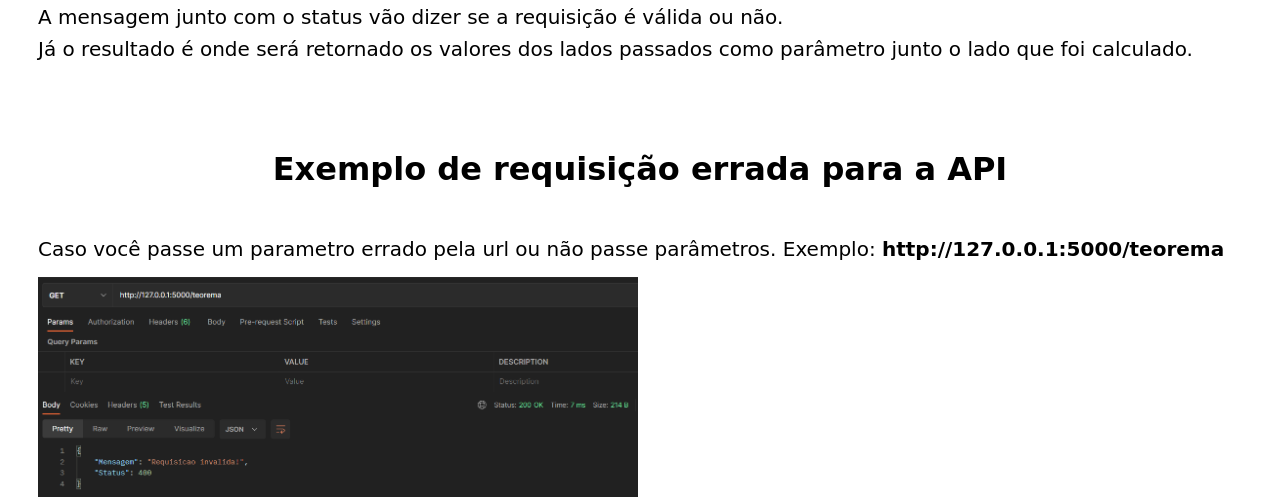
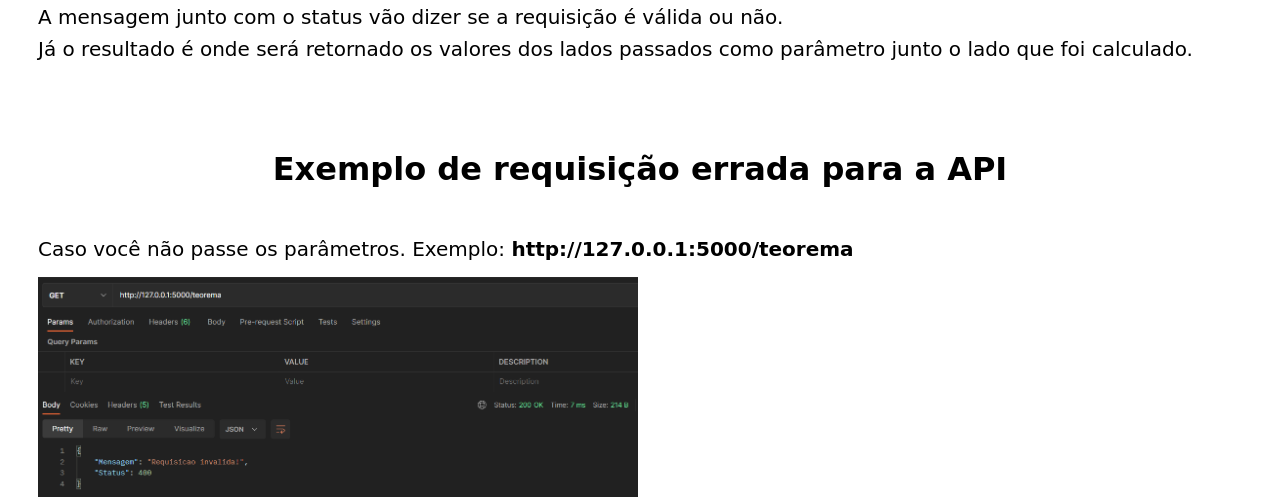
Before and after one commit to ArthurRamonSouza/cromai-desafio, a Flask app: template api/templates/api-documentation.html in a window 1280 px wide. Shown: the part 2133-2630 px from the top of the page. Run offline with Flask 2, Linux system fonts and the light colour scheme; the template is opened without the code that fills it, so the values that code supplies are empty; some libraries are stand-ins or nearby versions; some web fonts are replaced.

Commit message:
Correção no texto

```diff
--- a/api/templates/api-documentation.html
+++ b/api/templates/api-documentation.html
@@ -86,7 +86,7 @@
 
         <br />
 
-        <p>Caso você passe um parametro errado pela url ou não passe parâmetros. Exemplo: <b>http://127.0.0.1:5000/teorema</b></p>
+        <p>Caso você não passe os parâmetros. Exemplo: <b>http://127.0.0.1:5000/teorema</b></p>
         <img src="../static/requisicao-invalida.png" alt="Imagem." id="triangulo"></img>
 
         <br />
```
